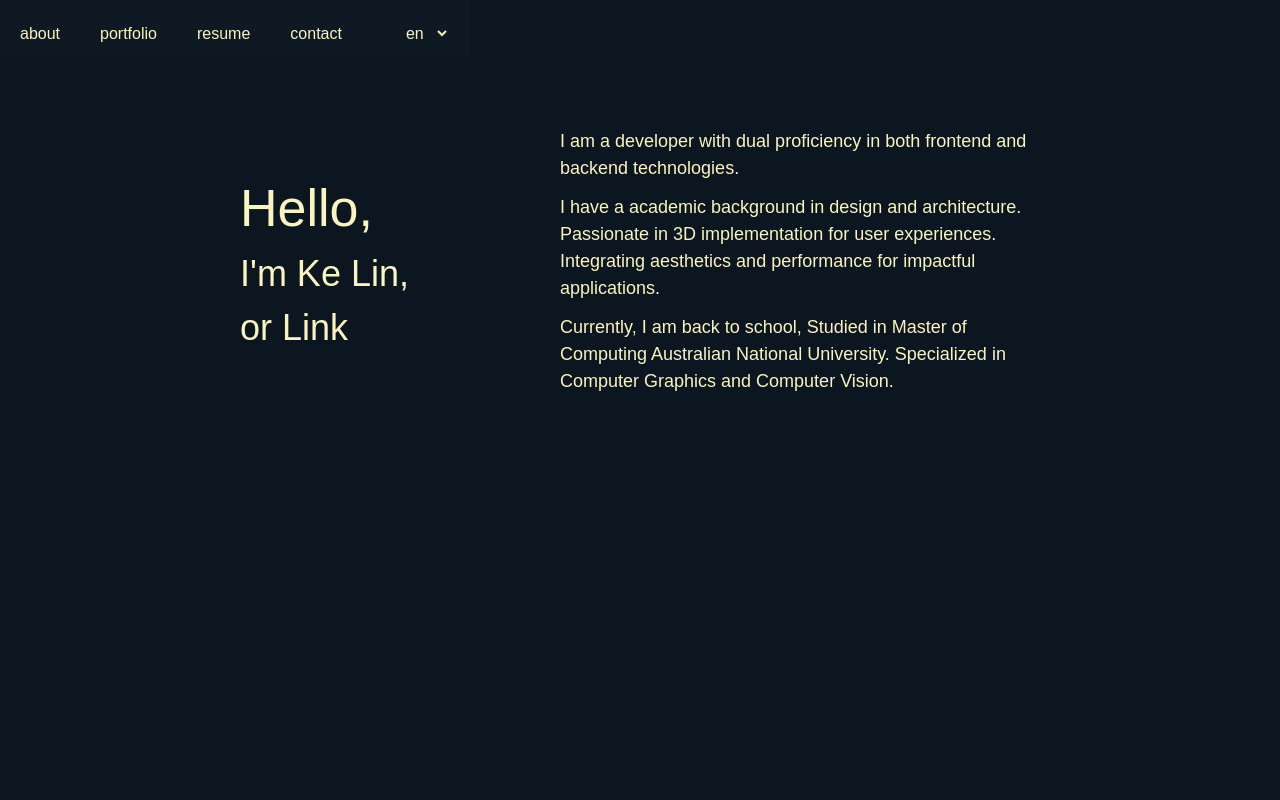
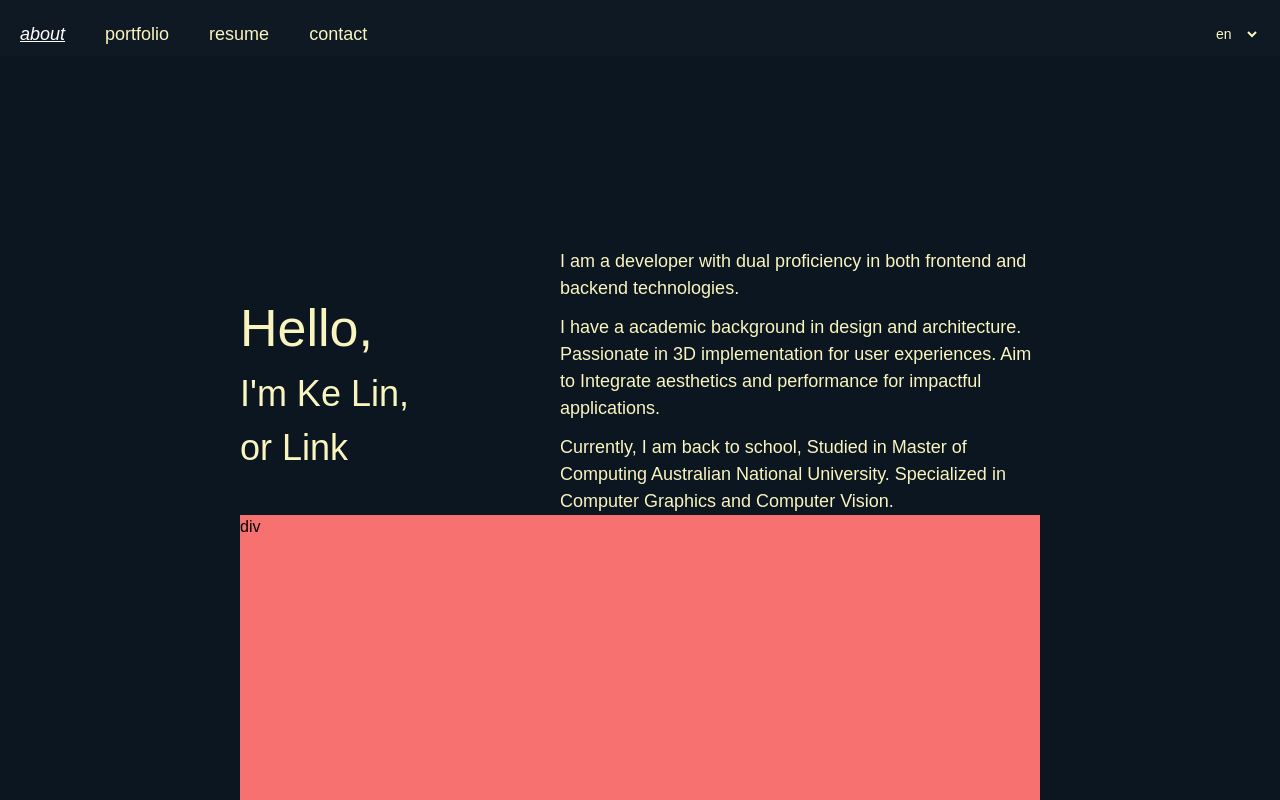
Before and after one commit to linklin830912/dev_portfolio, a React (Create React App) app: page / in a window 1280 px wide. Built offline with nearby package versions, Linux system fonts and the light colour scheme.

Commit message:
temp deploy

```diff
--- a/src/App.tsx
+++ b/src/App.tsx
@@ -5,12 +5,11 @@ import PageSection from './sections/PageSection';
 
 function App() {
   return (
-    <div className="w-[100vw] h-[100vh] bg-background-blue flex flex-col items-stretch overflow-clip relative" >
-
-      <div className='bg-menu-blue w-5 hover:w-auto md:w-[100%] md:h-[7vh] overflow-hidden left-0 top-0 h-[100vh] absolute'>
+    <div className="w-[100vw] h-[100vh] bg-background-blue flex flex-col items-stretch relative" >
+      <div className='bg-menu-blue w-5 hover:w-auto md:hover:w-[100%] md:w-[100%] md:h-[7vh] overflow-hidden left-0 top-0 h-[100vh] absolute'>
         <MenuSection/>
       </div>
-      <div className='flex h-[100vh] justify-center overflow-clip pl-6 lg:px-60  lg:pt-32'>
+      <div className='flex h-[100vh] justify-center pl-6 lg:px-60 lg:pt-32'>
         <PageSection/>
       </div>
     </div>
--- /dev/null
+++ b/src/blocks/IntroBlock.about.tsx
@@ -0,0 +1,20 @@
+import { useTranslation } from "react-i18next";
+function IntroBlock() {
+    const { t } = useTranslation(["about"]);
+    return (
+        <div className="w-[100%] flex flex-col lg:flex-row lg:items-center pt-[50%] md:pt-[30%] lg:pt-[15%]">
+            <div className="lg:min-w-[40%] pb-5 lg:pb-0 text-content-font">
+                <h2 className="text-h2 md:text-h1">{t('hello')}</h2>
+                <h2 className="text-h3 md:text-h2">{t('myName')}</h2>
+                <h2 className="text-h3 md:text-h2">{t('nickName')} Link</h2>
+            </div>
+            <div className="text-content-font">
+                <h2 className="text-h5 md:text-h4 pb-3">{t('intro')}</h2>
+                <h2 className="text-h5 md:text-h4 pb-3">{t('background')}</h2>
+                <h2 className="text-h5 md:text-h4">{t('current')}</h2>
+            </div>
+        </div>
+    );
+}
+
+export default IntroBlock;
--- a/src/components/buttons/MenuButton.tsx
+++ b/src/components/buttons/MenuButton.tsx
@@ -3,7 +3,7 @@ import { Link } from "react-router-dom";
 function MenuButton(props: MenuButtonProps) {
     return (
 
-        <Link className="p-5 text-menu-font hover:text-menu-font-hover hover:underline hover:italic font-sans"
+        <Link className="p-5 text-menu-font hover:text-menu-font-hover hover:underline hover:italic font-sans text-h5 md:text-h4"
             to={props.to}>{props.content}</Link>
 
     );
--- a/src/components/options/LanguageOption.tsx
+++ b/src/components/options/LanguageOption.tsx
@@ -3,7 +3,7 @@ import i18n from "../../i18n.config";
 function LanguageOption() {
     const [selectedLanguage, setSelectedLanguage] = useState<string>('english');
     return (
-        <select className="bg-menu-blue text-menu-font w-12" value={selectedLanguage} onChange={handleChange}>
+        <select className="bg-menu-blue text-menu-font w-12 text-h6 md:text-h5" value={selectedLanguage} onChange={handleChange}>
             <option value="en">en</option>
             <option value="zh">zh</option>
         </select>
--- a/src/locales/en/about.json
+++ b/src/locales/en/about.json
@@ -3,6 +3,6 @@
   "myName": "I'm Ke Lin, ",
   "nickName": "or",
   "intro": "I am a developer with dual proficiency in both frontend and backend technologies.",
-  "background": "I have a academic background in design and architecture. Passionate in 3D implementation for user experiences.\nIntegrating aesthetics and performance for impactful applications.",
+  "background": "I have a academic background in design and architecture. Passionate in 3D implementation for user experiences.\nAim to Integrate aesthetics and performance for impactful applications.",
   "current": "Currently, I am back to school,\n Studied in Master of Computing Australian National University.\nSpecialized in Computer Graphics and Computer Vision."
 }
--- a/src/pages/AboutPage.tsx
+++ b/src/pages/AboutPage.tsx
@@ -1,22 +1,13 @@
 import React from "react";
-import { useTranslation } from "react-i18next";
+import IntroBlock from "../blocks/IntroBlock.about";
+
 function AboutPage() {
-    const { t } = useTranslation(["about"]);
     return (
-        <div className="w-[100%]">
-            <div className="w-[100%] flex flex-col lg:flex-row lg:items-center">
-                <div className="lg:min-w-[40%] pb-5 lg:pb-0 text-content-font">
-                    <h2 className="text-h2 md:text-h1">{t('hello')}</h2>
-                    <h2 className="text-h3 md:text-h2">{t('myName')}</h2>
-                    <h2 className="text-h3 md:text-h2">{t('nickName')} Link</h2>
-                </div>
-                <div className="text-content-font">
-                    <h2 className="text-h5 md:text-h4 pb-3">{t('intro')}</h2>
-                    <h2 className="text-h5 md:text-h4 pb-3">{t('background')}</h2>
-                    <h2 className="text-h5 md:text-h4">{t('current')}</h2>
-                </div>
+        <div className="w-[100%] overflow-y-auto">
+            <IntroBlock />
+            <div className="bg-red-400 h-[1009px]">
+                div
             </div>
-
         </div>
     );
  }
--- a/src/sections/PageSection.tsx
+++ b/src/sections/PageSection.tsx
@@ -6,9 +6,9 @@ import ContactPage from "../pages/ContactPage";
 import PortfolioPage from "../pages/PortfolioPage";
 function PageSection() {
     return (
-        <div className="w-[100%] px-2 lg:px-0 overflow-x-hidden overflow-y-hidden">
+        <div className="w-[100%] px-2 lg:px-0 overflow-hidden">
             <Routes>
-                <Route path="/" element={<AboutPage />} >link</Route>
+                <Route path="/" element={<AboutPage />} />
                 <Route path="/portfolio" element={ <PortfolioPage/> } />
                 <Route path="/resume" element={ <ResumePage/> } />
                 <Route path="/contact" element={ <ContactPage/> } />
```
